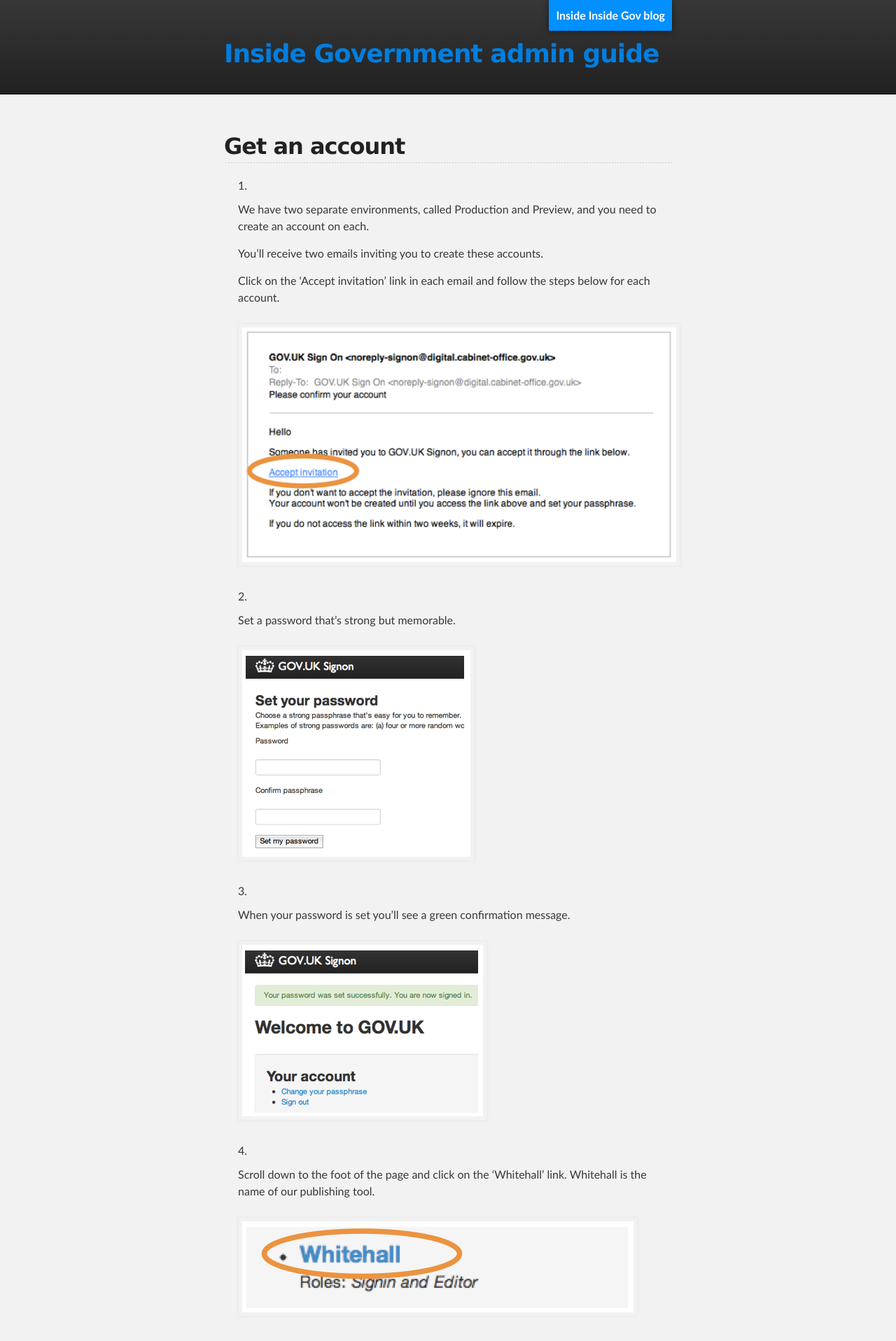
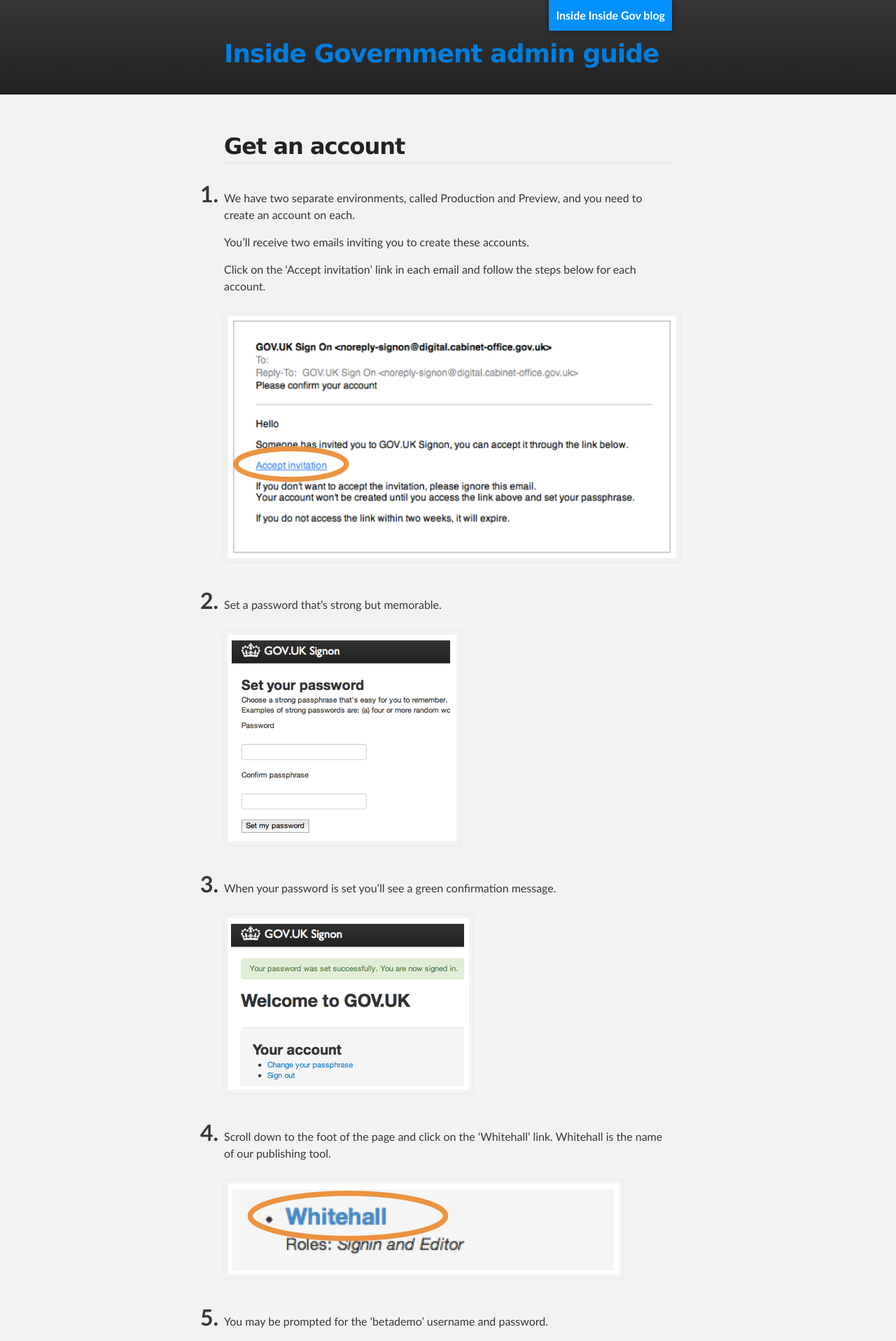
Before and after one commit to alphagov/inside-government-admin-guide, a Jekyll site: the page built from your-account/get-an-account.md, in a window 1280 px wide. Shown: the top 1916 px of the page at 70% size. Built offline with Jekyll 4.4.1, drawn with Linux system fonts in a browser that asks for light colours.

Commit message:
More prominent numbered steps

```diff
--- a/stylesheets/stylesheet.css
+++ b/stylesheets/stylesheet.css
@@ -209,8 +209,15 @@
 }
 
 ol li {
-  list-style: decimal inside;
-  padding-left: 20px;
+  list-style: decimal outside;
+  padding-left: 0px;
+  font-weight: bold;
+  font-size: 200%;
+}
+
+ol li p {
+  font-weight: normal;
+  font-size: 50%;
 }
 
 dl dt {
```
